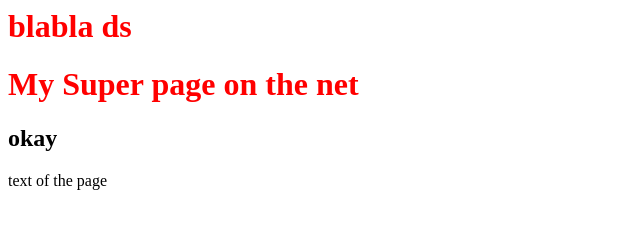
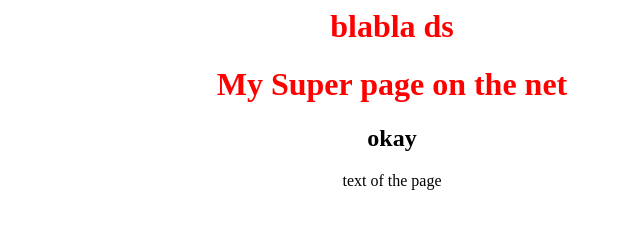
Before and after one commit to Memougr/solid-adventure, a plain HTML site: page index.html in a window 1280 px wide. Shown: the whole page, without its empty margins (0-640 px from the left). Drawn offline with Linux system fonts and the light colour scheme.

Commit message:
add style

```diff
--- a/style.css/style.css
+++ b/style.css/style.css
@@ -4,3 +4,8 @@ h1 {
 p {
     background-color: : grey;
 }
+
+body {
+    width: 60%;
+    text-align: center;
+}
```
Also changed, not shown: 2 other files.
